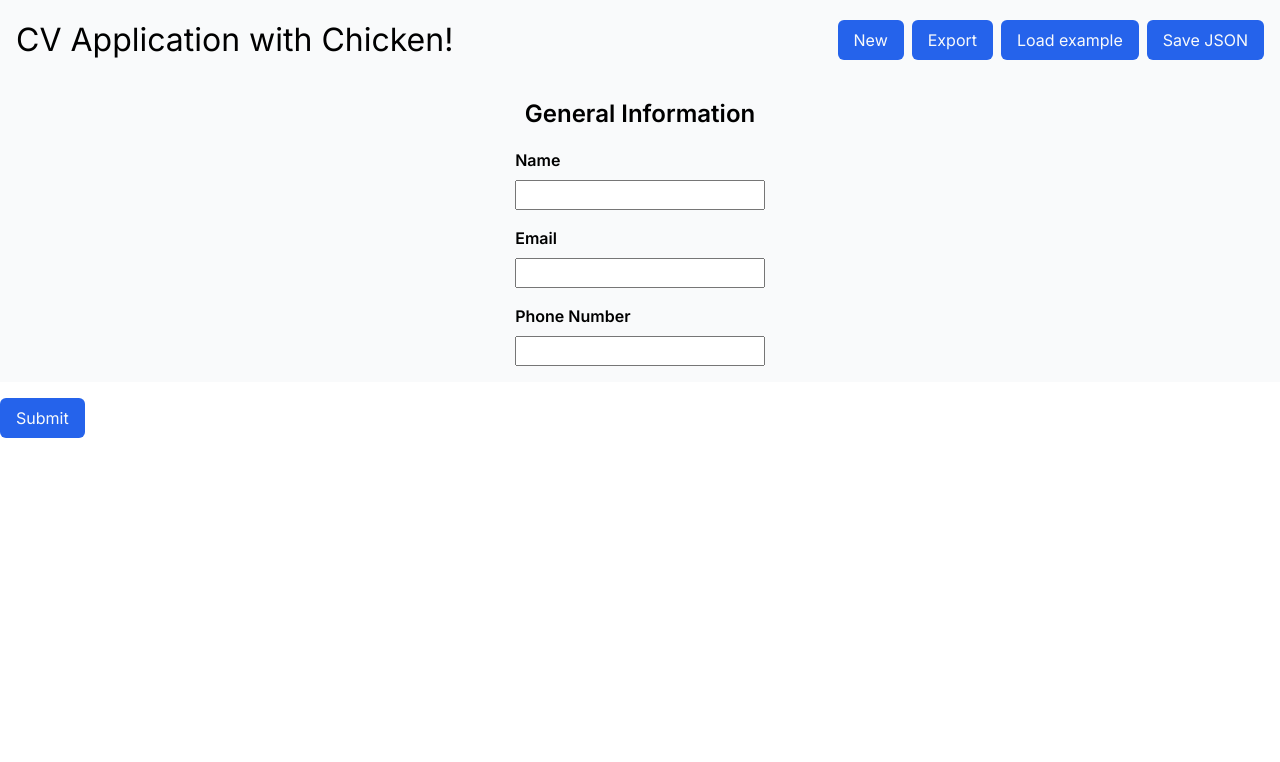
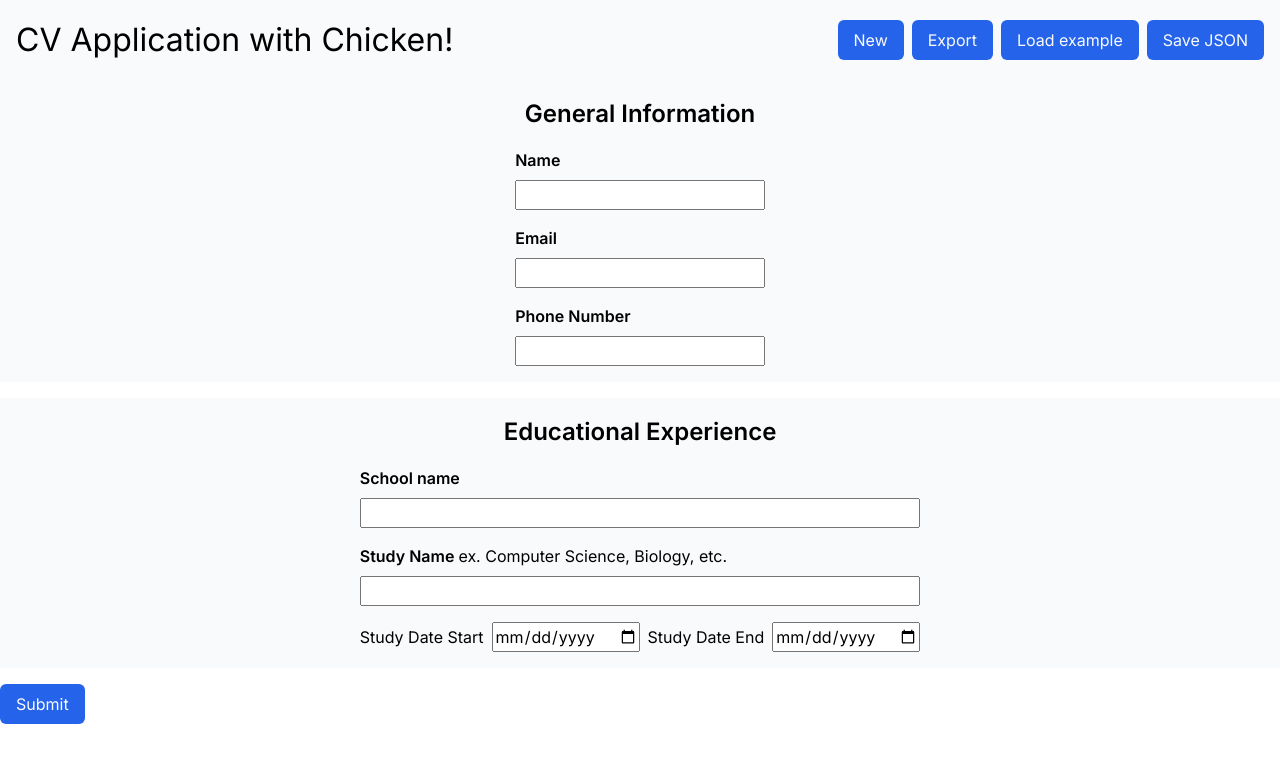
Before and after one commit to AnLaxina/cv-application, a React (Vite) app: page / in a window 1280 px wide. Shown: the top 762 px of the page. Built offline with nearby package versions, Linux system fonts and the light colour scheme.

Commit message:
feat(education): add educational experience

```diff
--- /dev/null
+++ b/src/components/Education.jsx
@@ -0,0 +1,23 @@
+export default function Education() {
+    return (
+        <section className="general-info">
+            <h2>Educational Experience</h2>
+            <div className="inputs">
+                <div className="input-newline">
+                    <label htmlFor="schoolName">School name</label>
+                    <input id="schoolName" type="text"></input>
+                </div>
+                <div className="input-newline">
+                    <label htmlFor="studyName">Study Name <span>ex. Computer Science, Biology, etc.</span></label>
+                    <input id="studyName" type="text"></input>
+                </div>
+                <div className="input-inline">
+                    <label htmlFor="studyStart">Study Date Start</label>
+                    <input id="studyStart" type="date"></input>
+                    <label htmlFor="studyEnd">Study Date End</label>
+                    <input id="studyEnd" type="date"></input>
+                </div>
+            </div>
+        </section>
+    )
+}
--- a/src/components/Form.jsx
+++ b/src/components/Form.jsx
@@ -1,5 +1,6 @@
 import Button from "./Button.jsx";
 import General from "./General.jsx";
+import Education from "./Education.jsx";
 
 import "../styles/general.css";
 
@@ -11,6 +12,7 @@ export default function Form() {
     return (
         <aside className="form">
             <General/>
+            <Education/>
             <Button text={"Submit"} onClick={handleSubmission}/>
         </aside>
     )
```
